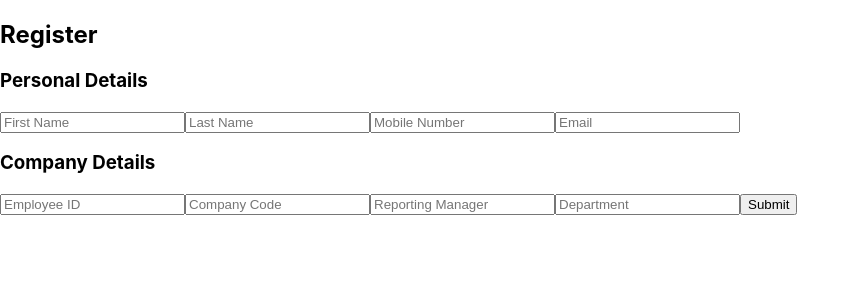
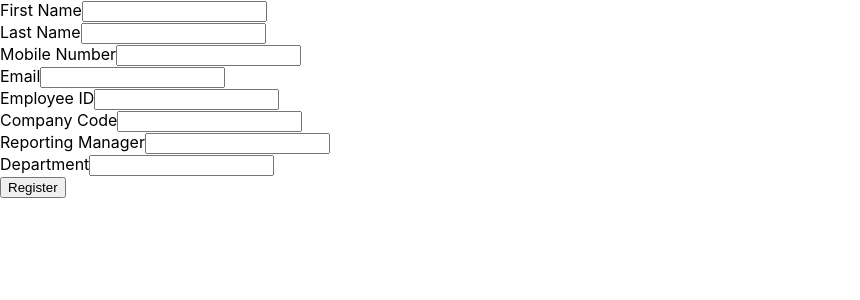
Before and after one commit to aarnav1729/pets, a React (Create React App) app in the folder frontend/: page / in a window 1280 px wide. Shown: the top 300 px of the page, without its empty margins (0-860 px from the left). Built offline with nearby package versions, Linux system fonts and the light colour scheme.

Commit message:
added tab based styling for regsiter/login page

```diff
--- a/frontend/src/components/Login.js
+++ b/frontend/src/components/Login.js
@@ -1,18 +1,24 @@
+// src/components/Login.js
 import React, { useState } from 'react';
-import axios from 'axios';
-import { useNavigate } from 'react-router-dom';
 
-const Login = () => {
+const Login = ({ onLogin }) => {
   const [employeeId, setEmployeeId] = useState('');
   const [mobileNumber, setMobileNumber] = useState('');
-  const navigate = useNavigate();
 
   const handleSubmit = async (e) => {
     e.preventDefault();
     try {
-      const res = await axios.post('https://pets-k2iv.onrender.com/api/users/login', { employeeId, mobileNumber });
-      if (res.data.message === 'Login successful') {
-        navigate('/profile', { state: { user: res.data.user } });
+      const res = await fetch('https://pets-k2iv.onrender.com/api/users/login', {
+        method: 'POST',
+        headers: {
+          'Content-Type': 'application/json',
+        },
+        body: JSON.stringify({ employeeId, mobileNumber }),
+      });
+
+      if (res.ok) {
+        const data = await res.json();
+        onLogin(data.user);
       } else {
         alert('Invalid credentials');
       }
@@ -22,15 +28,27 @@ const Login = () => {
   };
 
   return (
-    <div>
-      <h2>Login</h2>
-      <p>Your username is your employee ID and your password is your mobile number.</p>
-      <form onSubmit={handleSubmit}>
-        <input type="text" placeholder="Employee ID" required onChange={(e) => setEmployeeId(e.target.value)} />
-        <input type="text" placeholder="Mobile Number" required onChange={(e) => setMobileNumber(e.target.value)} />
-        <button type="submit">Login</button>
-      </form>
-    </div>
+    <form onSubmit={handleSubmit}>
+      <div>
+        <label>Employee ID</label>
+        <input
+          type="text"
+          value={employeeId}
+          onChange={(e) => setEmployeeId(e.target.value)}
+          required
+        />
+      </div>
+      <div>
+        <label>Mobile Number</label>
+        <input
+          type="text"
+          value={mobileNumber}
+          onChange={(e) => setMobileNumber(e.target.value)}
+          required
+        />
+      </div>
+      <button type="submit">Login</button>
+    </form>
   );
 };
 
--- a/frontend/src/components/Register.js
+++ b/frontend/src/components/Register.js
@@ -1,5 +1,5 @@
+// src/components/Register.js
 import React, { useState } from 'react';
-import axios from 'axios';
 
 const Register = () => {
   const [formData, setFormData] = useState({
@@ -23,32 +23,108 @@ const Register = () => {
   const handleSubmit = async (e) => {
     e.preventDefault();
     try {
-      const res = await axios.post('https://pets-k2iv.onrender.com/api/users/register', formData);
-      alert(res.data.message);
+      const res = await fetch('https://pets-k2iv.onrender.com/api/users/register', {
+        method: 'POST',
+        headers: {
+          'Content-Type': 'application/json',
+        },
+        body: JSON.stringify(formData),
+      });
+
+      if (res.ok) {
+        alert('User registered successfully');
+      } else {
+        alert('Failed to register');
+      }
     } catch (err) {
       alert('Error registering user');
     }
   };
 
   return (
-    <div>
-      <h2>Register</h2>
-      <form onSubmit={handleSubmit}>
-        <h3>Personal Details</h3>
-        <input type="text" name="fname" placeholder="First Name" required onChange={handleChange} />
-        <input type="text" name="lname" placeholder="Last Name" required onChange={handleChange} />
-        <input type="text" name="mobileNumber" placeholder="Mobile Number" required onChange={handleChange} />
-        <input type="email" name="email" placeholder="Email" required onChange={handleChange} />
-
-        <h3>Company Details</h3>
-        <input type="text" name="employeeId" placeholder="Employee ID" required onChange={handleChange} />
-        <input type="text" name="companyCode" placeholder="Company Code" required onChange={handleChange} />
-        <input type="text" name="reportingManager" placeholder="Reporting Manager" required onChange={handleChange} />
-        <input type="text" name="department" placeholder="Department" required onChange={handleChange} />
-
-        <button type="submit">Submit</button>
-      </form>
-    </div>
+    <form onSubmit={handleSubmit}>
+      <div>
+        <label>First Name</label>
+        <input
+          type="text"
+          name="fname"
+          value={formData.fname}
+          onChange={handleChange}
+          required
+        />
+      </div>
+      <div>
+        <label>Last Name</label>
+        <input
+          type="text"
+          name="lname"
+          value={formData.lname}
+          onChange={handleChange}
+          required
+        />
+      </div>
+      <div>
+        <label>Mobile Number</label>
+        <input
+          type="text"
+          name="mobileNumber"
+          value={formData.mobileNumber}
+          onChange={handleChange}
+          required
+        />
+      </div>
+      <div>
+        <label>Email</label>
+        <input
+          type="email"
+          name="email"
+          value={formData.email}
+          onChange={handleChange}
+          required
+        />
+      </div>
+      <div>
+        <label>Employee ID</label>
+        <input
+          type="text"
+          name="employeeId"
+          value={formData.employeeId}
+          onChange={handleChange}
+          required
+        />
+      </div>
+      <div>
+        <label>Company Code</label>
+        <input
+          type="text"
+          name="companyCode"
+          value={formData.companyCode}
+          onChange={handleChange}
+          required
+        />
+      </div>
+      <div>
+        <label>Reporting Manager</label>
+        <input
+          type="text"
+          name="reportingManager"
+          value={formData.reportingManager}
+          onChange={handleChange}
+          required
+        />
+      </div>
+      <div>
+        <label>Department</label>
+        <input
+          type="text"
+          name="department"
+          value={formData.department}
+          onChange={handleChange}
+          required
+        />
+      </div>
+      <button type="submit">Register</button>
+    </form>
   );
 };
 
```
Also changed, not shown: frontend/src/auth.css (added, +96 -0 lines), frontend/src/components/Auth.js (added, +39 -0 lines).
